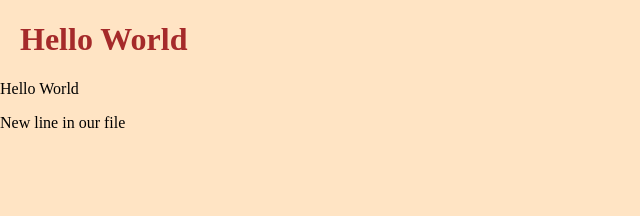
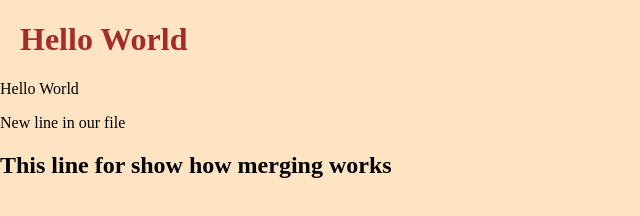
Before and after one commit to Aibar77/hello-world2, a plain HTML site: page index.html in a window 1280 px wide. Shown: the whole page, without its empty margins (0-640 px from the left). Drawn offline with Linux system fonts and the light colour scheme.

Commit message:
updated with emergency

```diff
--- a/index.html
+++ b/index.html
@@ -11,5 +11,6 @@
  <h1>Hello World</h1>
  <p>Hello World</p>
  <p>New line in our file</p>
+ <h2>This line for show how merging works</h2>
 </body>
 </html>
```
